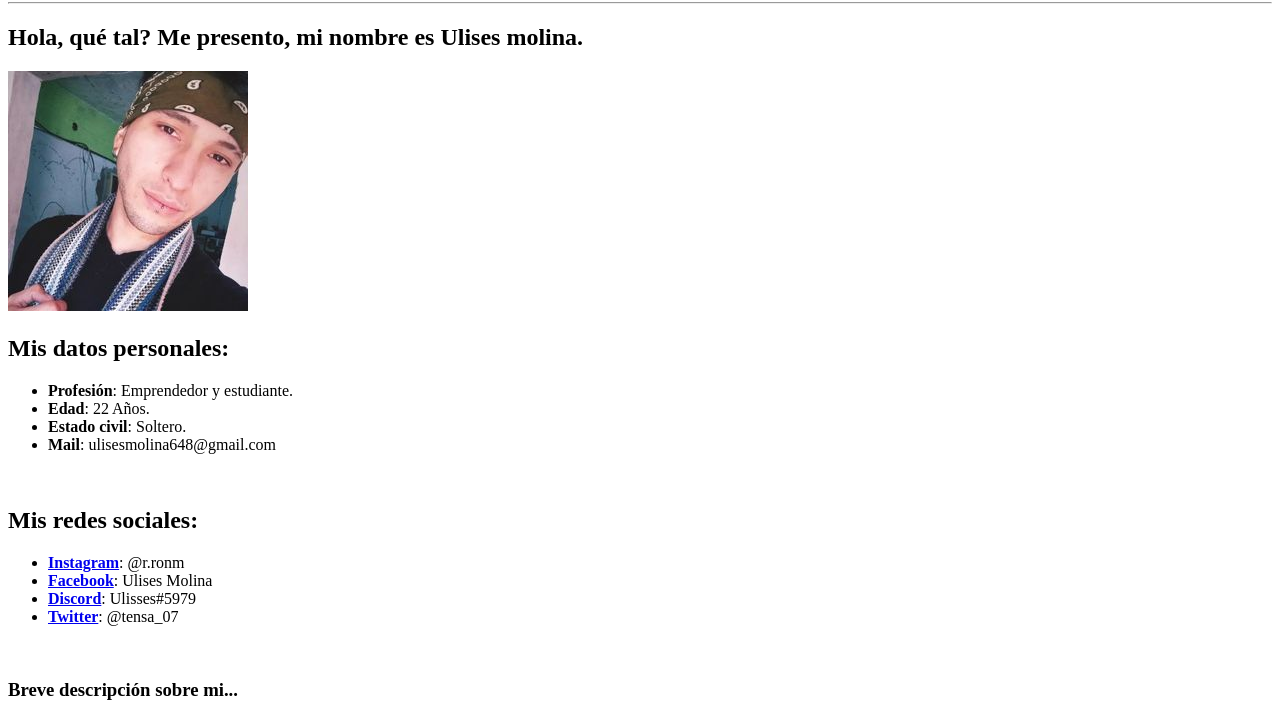
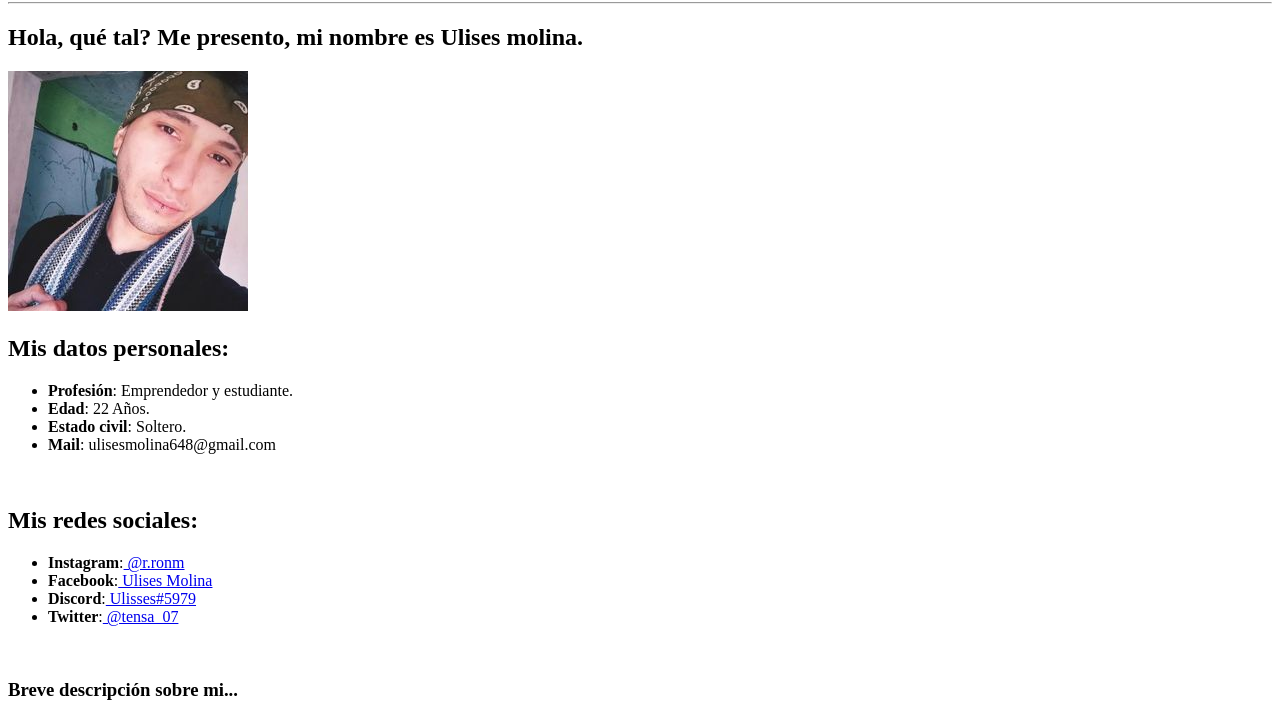
Before and after one commit to Opaccto77/curriculum, a plain HTML site: page index.html in a window 1280 px wide. Shown: the part 78-795 px from the top of the page. Drawn offline with Linux system fonts and the light colour scheme.

Commit message:
curriculum

```diff
--- a/index.html
+++ b/index.html
@@ -28,12 +28,14 @@
         <h2>
             Mis redes sociales:
         </h2>
+        <nav>
         <ul>
-            <li><a href="https://www.instagram.com/r.ronm/" target="_blank"><b>Instagram</b></a>: @r.ronm</li>
-            <li><a href="https://www.facebook.com/profile.php?id=100077362208423" target="_blank"><b>Facebook</b></a>: Ulises Molina</li>
-            <li><a href="https://discord.com/channels/@me" target="_blank"><b>Discord</b></a>: Ulisses#5979</li>
-            <li><a href="https://twitter.com/tensa_07" target="_blank"><b>Twitter</b></a>: @tensa_07</li>
+            <li><b>Instagram</b>:<a href="https://www.instagram.com/r.ronm/" target="_blank"> @r.ronm</a></li>
+            <li><b>Facebook</b>:<a href="https://www.facebook.com/profile.php?id=100077362208423" target="_blank"> Ulises Molina</a></li>
+            <li><b>Discord</b>:<a href="https://discord.com/channels/@me" target="_blank"> Ulisses#5979</a></li>
+            <li><b>Twitter</b>:<a href="https://twitter.com/tensa_07" target="_blank"> @tensa_07</a></li>
         </ul>
+        </nav>
     </div>
     <br/>
 <div>
```
